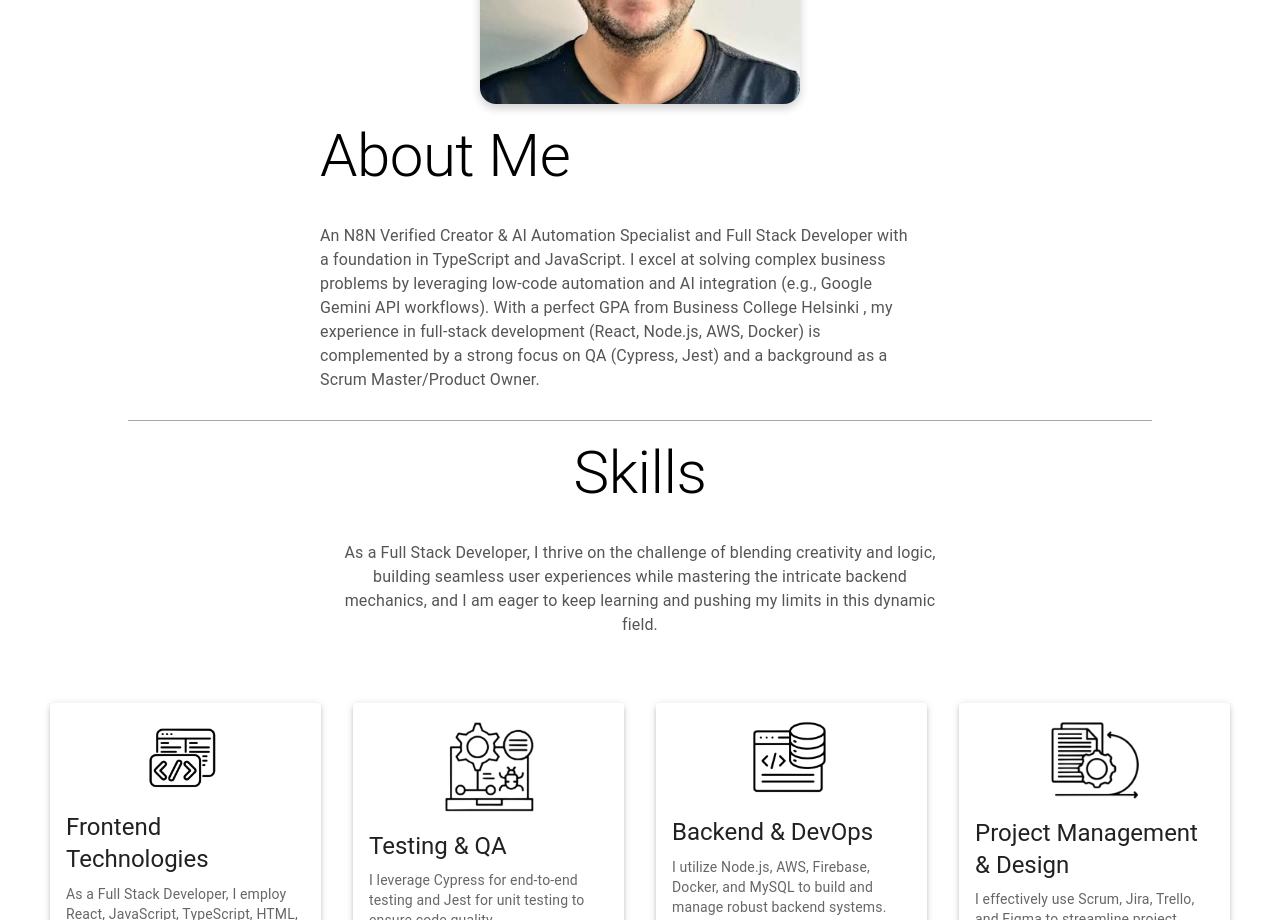
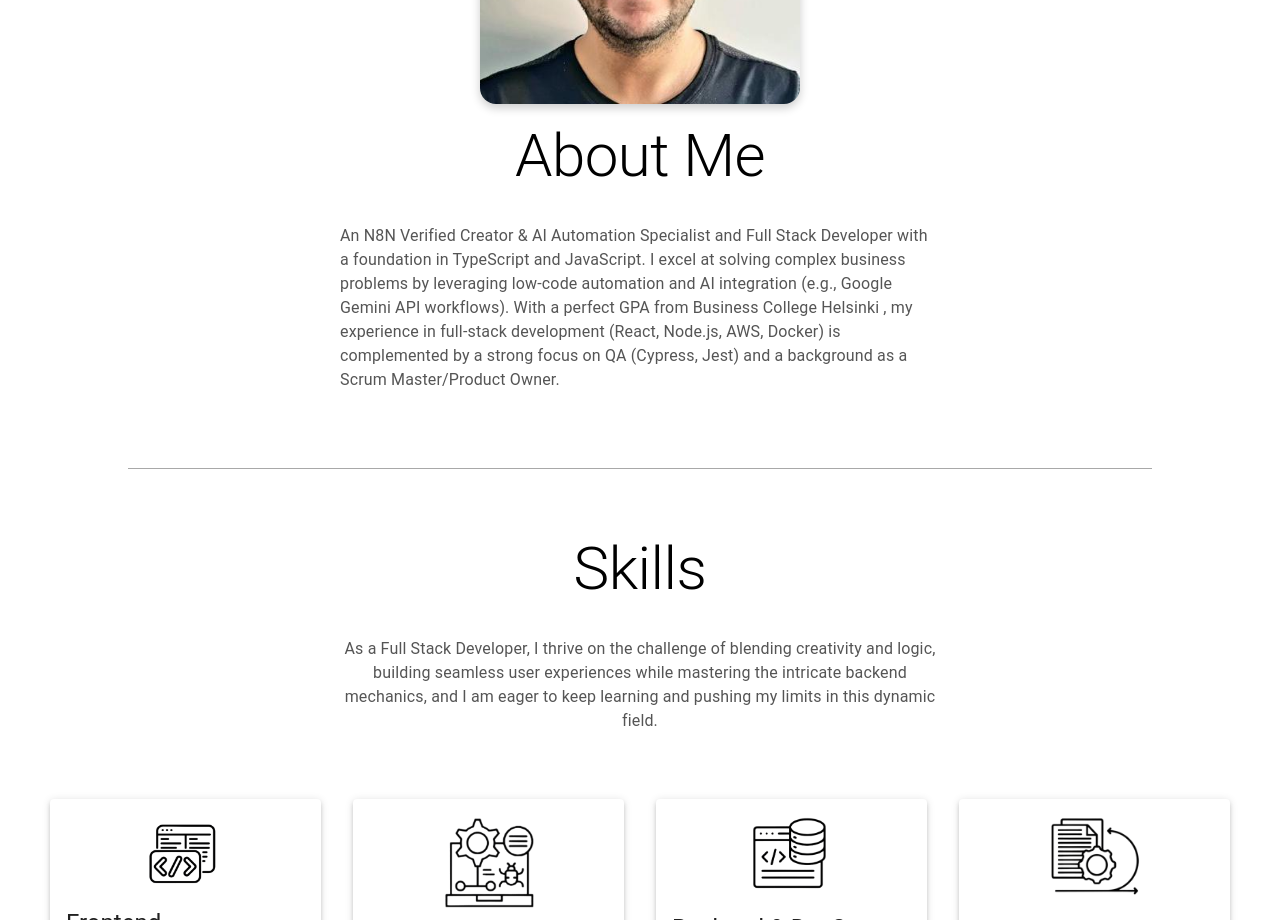
Before and after one commit to MychelGarzon/portfolio_MG, a React (Vite) app: page / in a window 1280 px wide. Shown: the part 940-1860 px from the top of the page. Built offline with nearby package versions, Linux system fonts and the light colour scheme.

Commit message:
Update Hero component alignment and adjust Home component margin for improved layout

```diff
--- a/src/components/Hero.jsx
+++ b/src/components/Hero.jsx
@@ -38,8 +38,11 @@ const Hero = () => {
         md={6}
         display="flex"
         flexDirection="column"
-        alignItems="flex-start"
+        alignItems="center"
+        justifyContent="center"
+        textAlign="center"
       >
+
         <Typography variant="h2" component="h2" sx={{ marginBottom: 2 }}>
           About Me
         </Typography>
@@ -56,7 +59,7 @@ const Hero = () => {
           An N8N Verified Creator & AI Automation Specialist and Full Stack Developer with a foundation in TypeScript and JavaScript. I excel at solving complex business problems by leveraging low-code automation and AI integration (e.g., Google Gemini API workflows). With a perfect GPA from Business College Helsinki , my experience in full-stack development (React, Node.js, AWS, Docker) is complemented by a strong focus on QA (Cypress, Jest) and a background as a Scrum Master/Product Owner.
         </Typography>
       </Grid>
-    </Grid>
+    </Grid >
   );
 };
 
--- a/src/routes/Home.jsx
+++ b/src/routes/Home.jsx
@@ -34,7 +34,7 @@ const Home = () => {
         sx={{
           bgcolor: 'rgba(128, 128, 128, 0.5)',
           height: 1,
-          marginY: 2,
+          marginY: 8,
           marginX: '10%',
           width: '80%',
         }}
```
